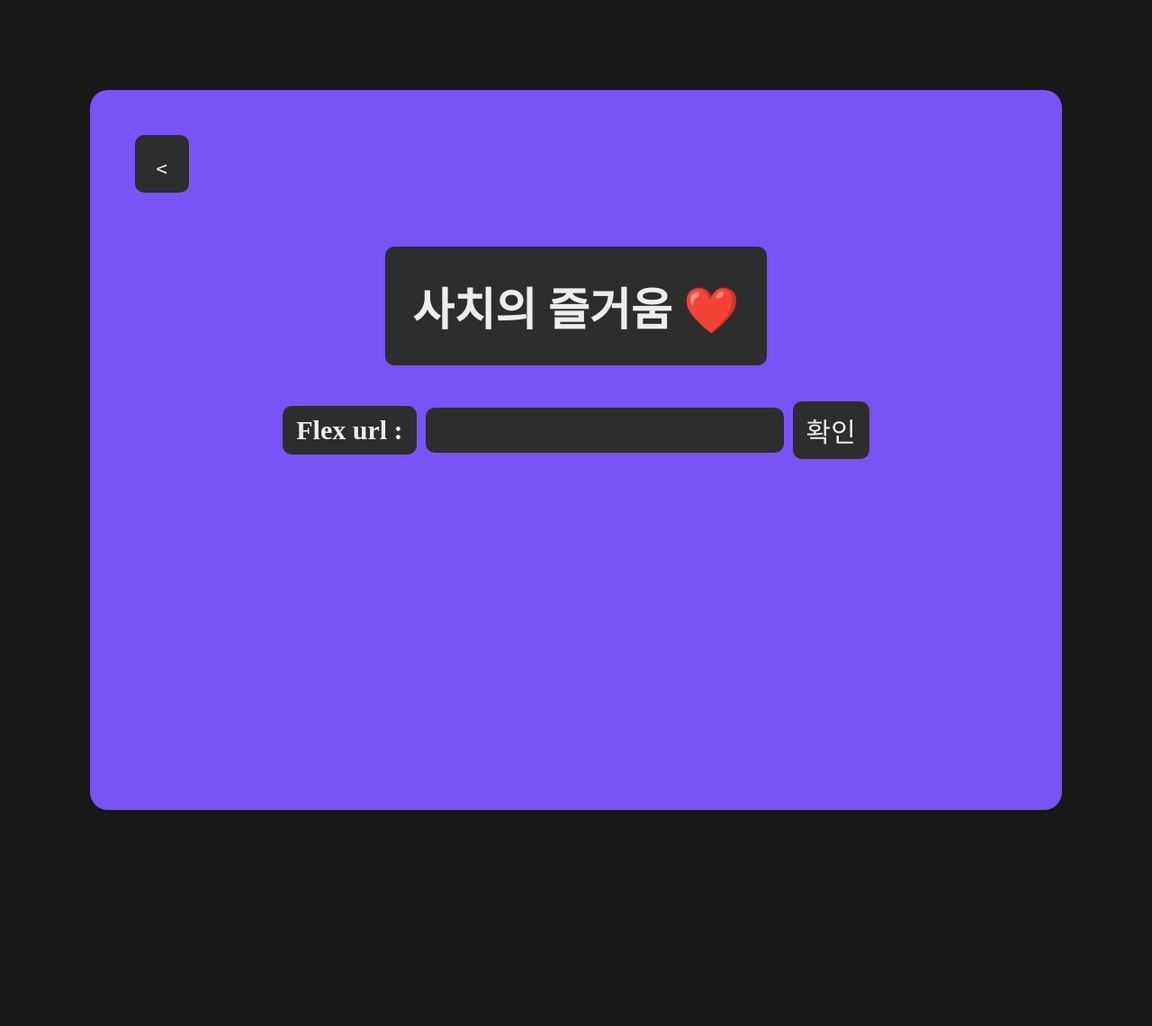
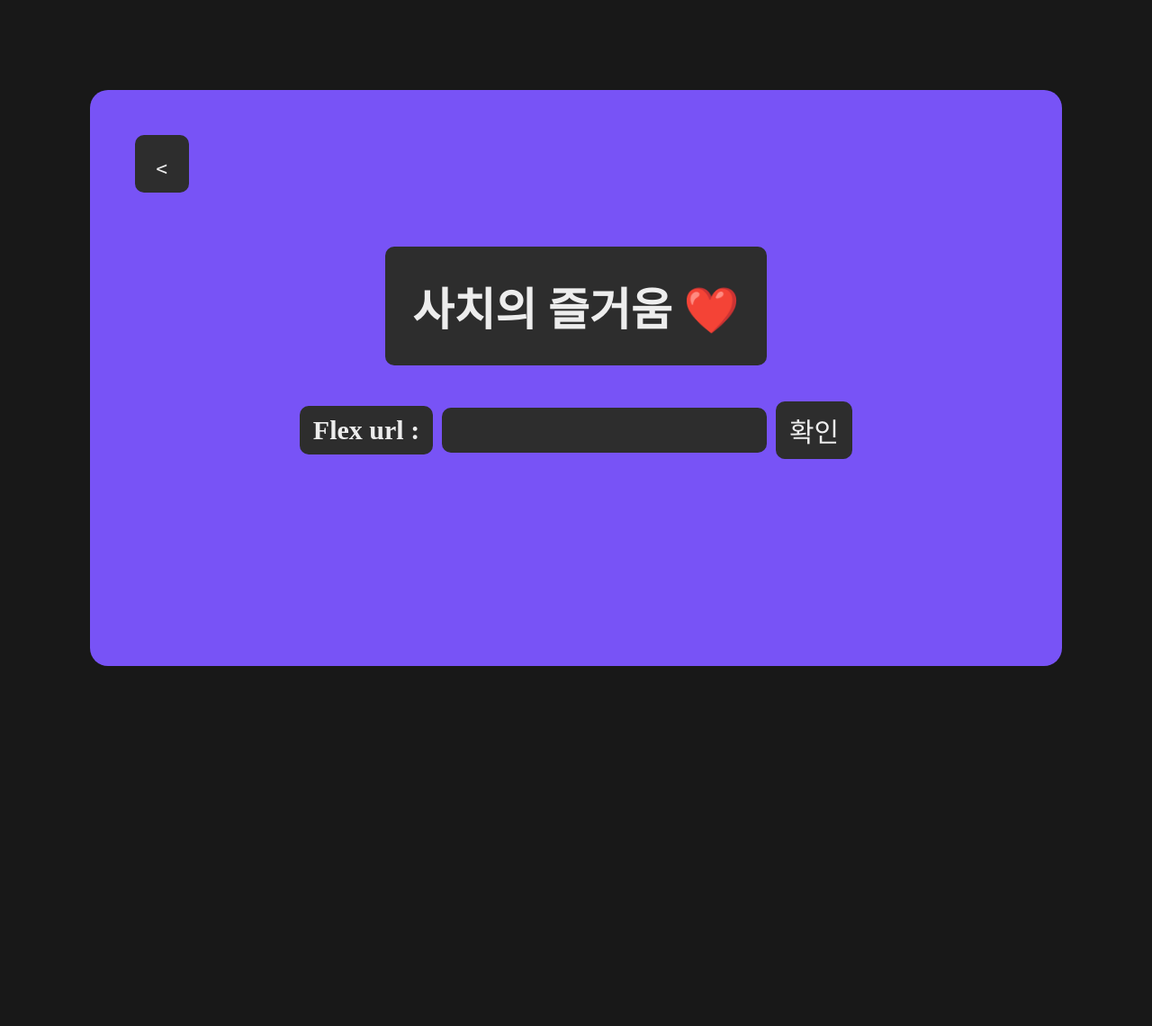
Before and after one commit to JeekLee/hanghae_luxury, a Flask app: page /addpage/ in a window 1280 px wide. Shown: the top 1140 px of the page at 90% size. After the commit the page ends 740 px from the top, so only its background shows below. Run offline with Flask 2, Linux system fonts and the light colour scheme; some libraries are stand-ins or nearby versions; some web fonts are replaced.

Commit message:
update:css

```diff
--- a/static/css/addpage.css
+++ b/static/css/addpage.css
@@ -31,15 +31,15 @@
     padding: 0;
     background-color: var(--color-background);
     width: 100vw;
-    height: 100vh;
+    height: 100%;
+    overflow: hidden;
     display: flex;
     justify-content: center;
-
   }
   .add_wrapper {
     margin: 100px 100px 0 100px;
     width: 100%;
-    height: 100%;
+    height: 80vh;
     background-color: var(--color-point-2);
     border-radius: 20px;
   }
@@ -153,79 +153,9 @@
     font-family: var(--font-point);
     font-size: 30px;
     cursor: pointer;
+    width: 50%;
+
   }
   input:focus{
     outline: none;
 }
-
-
-
-
-  /* main {
-    width: 100vw;
-    height: 60vh;
-    display: flex;
-    flex-direction: column;
-    align-items: center;
-    justify-content: center;
-    overflow: auto;
-    z-index: 1;
-  } */
-
-  /* main h5 {
-    margin-top: 65px;
-    background-color: transparent;
-    font-size: 18px;
-    font-family: var(--font-basic);
-    color: var(--color-graywhite);
-    z-index: 1;
-  }
-   */
-
-
-  /* .graybackground {
-    position: absolute;
-    top: 300px;
-    background-color: var(--color-background-2);
-    width: 100vw;
-    height: 100%;
-    border-radius: 50px 50px 0 0;
-  } */
-
-
-
-  /* .item_img {
-    max-width: 300px;
-    max-height: 300px;
-  } */
-
-  /* .image-container .image {
-    position: relative;
-    background-color: transparent;
-    z-index: 1;
-  }
-
-
-
-  footer {
-    position: absolute;
-    background-color: transparent;
-    background: linear-gradient(rgba(45, 45, 45, 0), var(--color-background-2));
-    bottom: 0;
-    z-index: 2;
-    width: 100vw;
-    display: flex;
-    justify-content: flex-end;
-  }
-
-  footer button {
-    width: 60px;
-    height: 60px;
-    background-color: var(--color-point-1);
-    border-radius: 50px;
-
-    border: none;
-    color: var(--color-background-2);
-    font-weight: 500;
-    font-size: 35px;
-  } */
--- a/views/addpage.py
+++ b/views/addpage.py
@@ -1,5 +1,5 @@
 from datetime import datetime
-from flask import Blueprint, Flask, render_template, request, jsonify
+from flask import Blueprint, Flask, render_template, request, jsonify, url_for, redirect
 from pymongo import MongoClient
 import requests
 from bs4 import BeautifulSoup
@@ -61,15 +61,12 @@ def item_post():
                'price': price_receive,
                'date': date_receive,
                'months': months_receive,
-               'complete':False
+               'complete': False
                }
         print(doc)
         db.items.insert_one(doc)
         return jsonify({'msg': "success"})
     except jwt.ExpiredSignatureError:
-        # 위를 실행했는데 만료시간이 지났으면 에러가 납니다.
-        print("fail01")
-        return jsonify({'result': 'fail', 'msg': '로그인 시간이 만료되었습니다.'})
+        return redirect(url_for("login", msg="로그인 시간이 만료되었습니다."))
     except jwt.exceptions.DecodeError:
-        print("fail02")
-        return jsonify({'result': 'fail', 'msg': '로그인 정보가 존재하지 않습니다.'})
+        return redirect(url_for("login", msg="로그인 정보가 존재하지 않습니다."))
```
